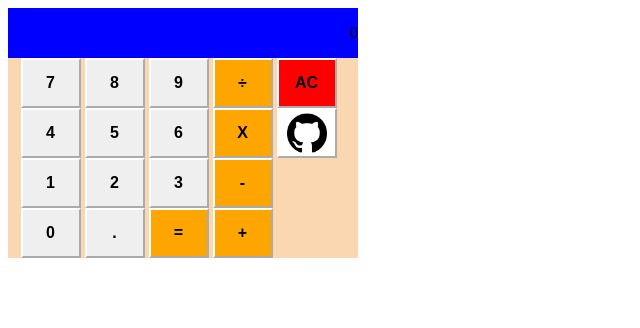
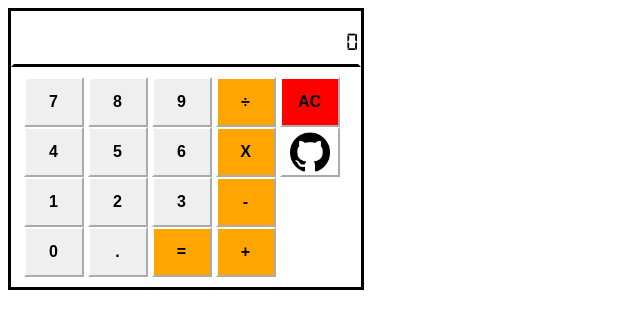
Before and after one commit to CCInCharge/js-calculator, a plain HTML site: page docs/index.html in a window 1280 px wide. Shown: the whole page, without its empty margins (0-640 px from the left). Drawn offline with nearby package versions, Linux system fonts and the light colour scheme.

Commit message:
Fixes #1: Changes background colors and changes display font

```diff
--- a/docs/css/styles.css
+++ b/docs/css/styles.css
@@ -1,3 +1,11 @@
+@font-face {
+  font-family: digital-7;
+  src: url('../fonts/digital-7.ttf') format('truetype');
+  font-style: normal;
+  font-weight: normal;
+  text-rendering: optimizeLegibility;
+}
+
 button {
   width: 60px;
   height: 50px;
@@ -31,19 +39,26 @@ button:focus {
 
 #calculator {
   width: 350px;
-  background-color: #FAD6B1;
+  border-style: solid;
+  border-color: black;
+  background-color: white;
 }
 
 #buttons {
   width: 325px;
   height: auto;
   margin: 0 auto;
+  padding: 10px;
 }
 
 #display {
-  background-color: blue;
+  background-color: white;
+  border-style: solid;
+  border-color: white white black white;
   height: 50px;
   line-height: 50px;
   text-align: right;
   vertical-align: middle;
+  font-family: digital-7;
+  font-size: 25px;
 }
--- a/docs/js/scripts.js
+++ b/docs/js/scripts.js
@@ -1,5 +1,6 @@
 var inputString = "";
 var result = 0;
+var MAXLENGTH = 29;
 
 /*
 Input validation rules:
@@ -16,11 +17,21 @@ function evalString() {
 }
 
 function addChar(newChar) {
-  inputString += newChar;
+  if (inputString.length < MAXLENGTH)
+  {
+    inputString += newChar;
+  }
 }
 
 function showResult(char) {
-  $("#display").html(char);
+  if (char.length > MAXLENGTH)
+  {
+    $("#display").html("OVERFLOW");
+  }
+  else
+  {
+    $("#display").html(char);
+  }
 }
 
 function updateStr(newChar) {
```
Also changed, not shown: docs/fonts/digital-7.ttf (added).
